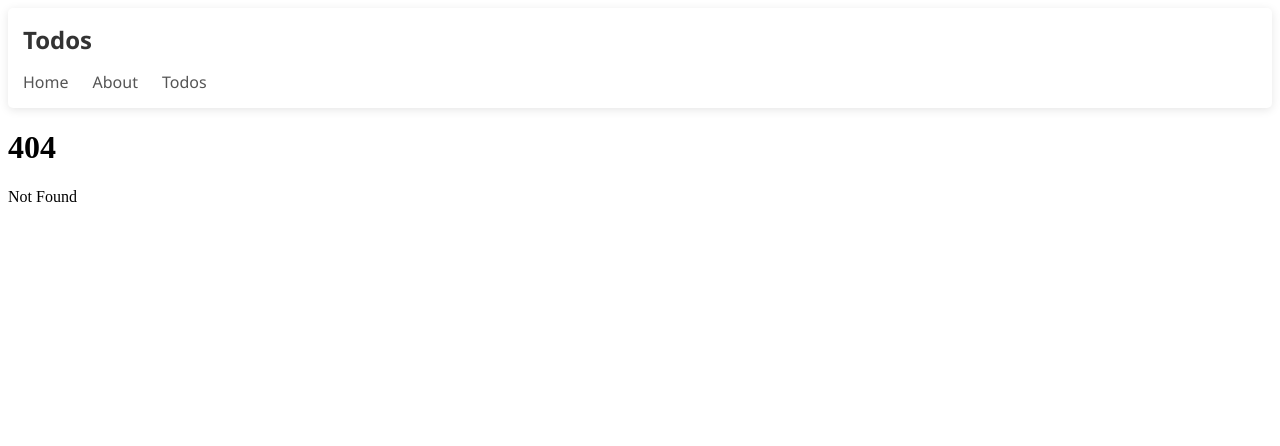
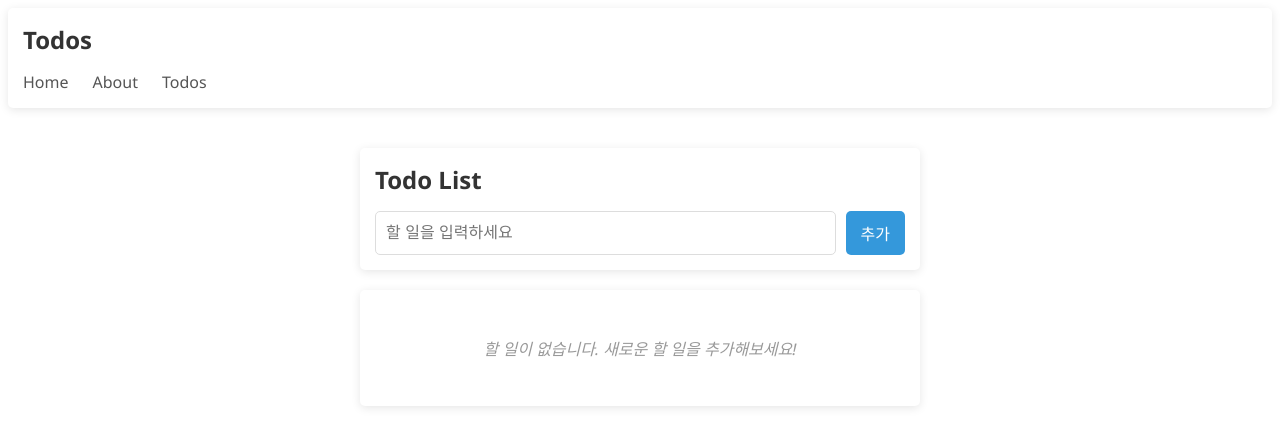
Before and after one commit to GangOn0215/interior_shop_FE_svelte, a SvelteKit app: page /practice/project/todos in a window 1280 px wide. Before the commit this address had no page. Shown: the top 446 px of the page. Built offline with nearby package versions, Linux system fonts and the light colour scheme.

Commit message:
[ ADD ] TODO List 준비, { HTML, CSS } 작업 완료

```diff
--- /dev/null
+++ b/src/routes/practice/project/todos/+page.svelte
@@ -0,0 +1,200 @@
+<script>
+  import { onMount } from 'svelte';
+
+  // 할 일 목록 데이터
+  let todos = [];
+  let newTodo = '';
+
+  // 할 일 추가 함수
+  function addTodo() {
+
+  }
+
+  // 할 일 삭제 함수
+  function deleteTodo(id) {
+
+  }
+
+  // 할 일 완료 상태 토글 함수
+  function toggleComplete() {
+
+  }
+
+  // 엔터 키로 할 일 추가
+  function handleKeypress() {
+
+  }
+
+  // 로컬 스토리지에서 할 일 불러오기
+
+  // 할 일 목록 변경 시 로컬 스토리지에 저장
+</script>
+
+<div class="todo-container">
+  <div class="todo-header">
+    <h1>Todo List</h1>
+    <div class="todo-input-area">
+      <input
+        type="text"
+        bind:value={newTodo}
+        placeholder="할 일을 입력하세요"
+        on:keypress={handleKeypress}
+      >
+      <button on:click={addTodo}>추가</button>
+    </div>
+  </div>
+
+  <div class="todo-list">
+    {#if todos.length === 0}
+      <p class="empty-message">할 일이 없습니다. 새로운 할 일을 추가해보세요!</p>
+    {:else}
+      <ul>
+        {#each todos as todo (todo.id)}
+          <li class={todo.completed ? 'completed' : ''}>
+            <input
+              type="checkbox"
+              checked={todo.completed}
+              on:change={() => toggleComplete(todo.id)}
+            >
+            <span class="todo-text">{todo.text}</span>
+            <button class="delete-btn" on:click={() => deleteTodo(todo.id)}>
+              삭제
+            </button>
+          </li>
+        {/each}
+      </ul>
+    {/if}
+  </div>
+</div>
+
+<style lang="scss">
+  @use "sass:color";
+
+  // 변수 정의
+  $primary-color: #3498db;
+  $secondary-color: #2ecc71;
+  $danger-color: #e74c3c;
+  $border-radius: 5px;
+  $box-shadow: 0 2px 10px rgba(0, 0, 0, 0.1);
+
+  // 전체 컨테이너
+  .todo-container {
+    width: 100%;
+    max-width: 600px;
+    margin: 0 auto;
+    padding: 20px;
+    box-sizing: border-box;
+    font-family: 'Segoe UI', Tahoma, Geneva, Verdana, sans-serif;
+  }
+
+  // 헤더 영역 (제목 + 입력 영역)
+  .todo-header {
+    background-color: white;
+    border-radius: $border-radius;
+    box-shadow: $box-shadow;
+    padding: 15px;
+    margin-bottom: 20px;
+
+    h1 {
+      margin-top: 0;
+      margin-bottom: 15px;
+      color: #333;
+      font-size: 24px;
+    }
+  }
+
+  // 입력 영역
+  .todo-input-area {
+    display: flex;
+    gap: 10px;
+
+    input {
+      flex: 1;
+      padding: 10px;
+      border: 1px solid #ddd;
+      border-radius: $border-radius;
+      font-size: 16px;
+      outline: none;
+      transition: border-color 0.3s;
+
+      &:focus {
+        border-color: $primary-color;
+      }
+    }
+
+    button {
+      background-color: $primary-color;
+      color: white;
+      border: none;
+      padding: 10px 15px;
+      border-radius: $border-radius;
+      cursor: pointer;
+      font-size: 16px;
+      transition: background-color 0.3s;
+
+    }
+  }
+
+  // 할 일 목록 영역
+  .todo-list {
+    background-color: white;
+    border-radius: $border-radius;
+    box-shadow: $box-shadow;
+    padding: 15px;
+
+    ul {
+      list-style-type: none;
+      padding: 0;
+      margin: 0;
+    }
+
+    li {
+      display: flex;
+      align-items: center;
+      padding: 12px 0;
+      border-bottom: 1px solid #eee;
+
+      &:last-child {
+        border-bottom: none;
+      }
+
+      &.completed .todo-text {
+        text-decoration: line-through;
+        color: #999;
+      }
+
+      input[type="checkbox"] {
+        margin-right: 10px;
+        cursor: pointer;
+      }
+
+      .todo-text {
+        flex: 1;
+        font-size: 16px;
+      }
+
+      .delete-btn {
+        background-color: transparent;
+        color: $danger-color;
+        border: 1px solid $danger-color;
+        padding: 5px 10px;
+        border-radius: $border-radius;
+        cursor: pointer;
+        transition: all 0.3s;
+
+        &:hover {
+          background-color: $danger-color;
+          color: white;
+        }
+      }
+    }
+  }
+
+  // 할 일이 없을 때 메시지
+  .empty-message {
+    text-align: center;
+    color: #999;
+    font-style: italic;
+    padding: 15px 0;
+  }
+</style>
```
Also changed, not shown: src/stores/todo.js (added).
